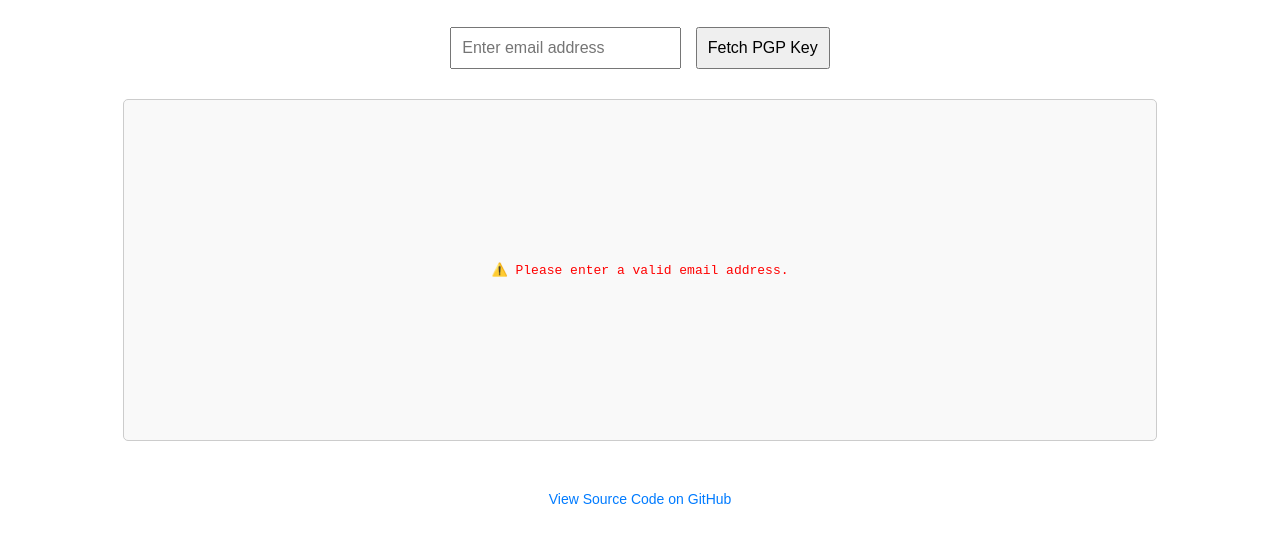
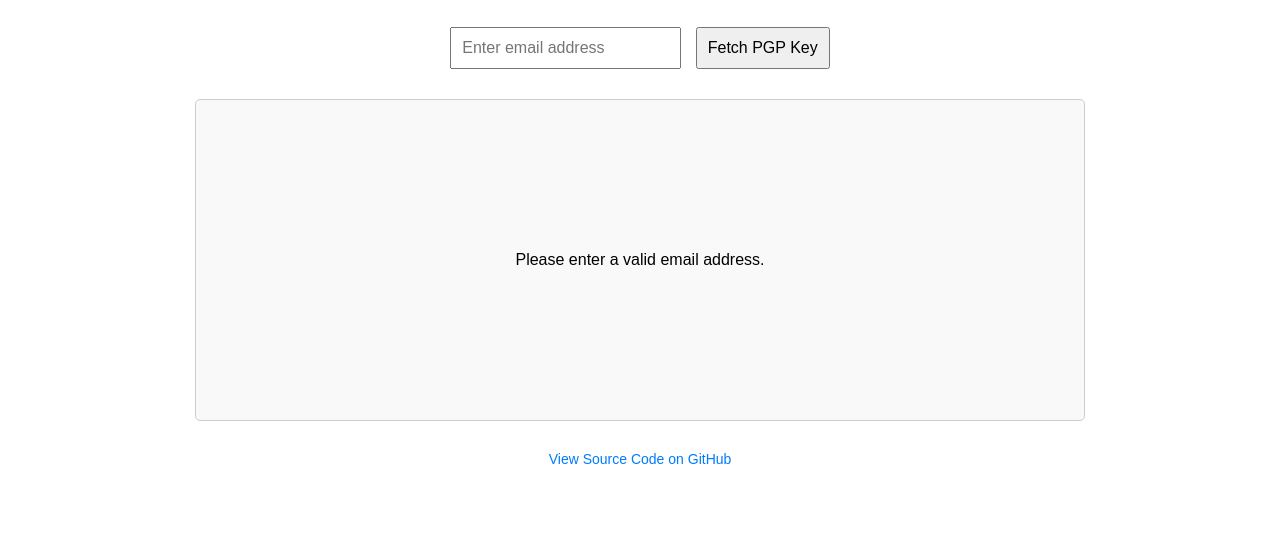
Before and after one commit to privacyjam/Proton-Public-Key-Fetcher, a plain HTML site: page index.html in a window 1280 px wide. Both pictures are taken after a click on the button "Fetch PGP Key". Shown: the part 61-604 px from the top of the page. Drawn offline with Linux system fonts and the light colour scheme.

Commit message:
Update index.html

```diff
--- a/index.html
+++ b/index.html
@@ -23,27 +23,23 @@
         }
 
         #pgpKey {
+            display: flex;
+            justify-content: center;
+            align-items: center;
             background: #f9f9f9;
-            padding: 20px;
+            padding: 10px;
             border: 1px solid #ccc;
             border-radius: 5px;
+            text-align: center;
             white-space: pre-wrap;
             word-wrap: break-word;
-            max-width: 90%;
-            width: 80%;
-            height: 300px; /* Fixed height for the box */
+            max-width: 70%; /* Shorter width */
+            height: 300px; /* Taller height */
+            overflow-y: auto; /* Add scroll if the content overflows */
             margin: 20px auto;
-            display: flex;
-            align-items: center; /* Center text vertically */
-            justify-content: center; /* Center text horizontally */
-            text-align: center; /* Center text for multi-line cases */
-            overflow-y: auto; /* Scrollable for long keys */
         }
 
         .btn-container {
-            display: flex;
-            justify-content: center;
-            gap: 10px;
             margin-top: 15px;
         }
 
@@ -87,7 +83,7 @@
     <h1>Proton Public Key Fetcher</h1>
     <input type="email" id="email" placeholder="Enter email address" required>
     <button onclick="fetchPGPKey()">Fetch PGP Key</button>
-    <pre id="pgpKey">Enter an email to fetch its PGP key.</pre>
+    <div id="pgpKey">Enter an email to fetch the PGP key.</div>
 
     <div class="btn-container">
         <button class="btn-small" id="copyBtn" onclick="copyToClipboard()" style="display:none;">📋 Copy</button>
@@ -105,15 +101,13 @@
             const copyBtn = document.getElementById("copyBtn");
             const downloadLink = document.getElementById("downloadLink");
 
-            // Clear previous results
-            pgpKeyEl.textContent = "Fetching PGP key...";
-            pgpKeyEl.style.color = "black"; // Reset color
+            // Reset the display
+            pgpKeyEl.textContent = "Fetching...";
             copyBtn.style.display = "none";
             downloadLink.style.display = "none";
 
             if (!email) {
-                pgpKeyEl.textContent = "⚠️ Please enter a valid email address.";
-                pgpKeyEl.style.color = "red"; // Error message in red
+                pgpKeyEl.textContent = "Please enter a valid email address.";
                 return;
             }
 
@@ -123,24 +117,19 @@
                 const response = await fetch(url);
                 const text = await response.text();
 
-                if (text.includes("No keys found")) {
-                    pgpKeyEl.textContent = "No PGP key found for this email.";
-                    pgpKeyEl.style.color = "red"; // Error message in red
-                } else {
-                    pgpKeyEl.textContent = text; // Display the PGP key
-                    pgpKeyEl.style.color = "black"; // Reset to default text color
+                pgpKeyEl.textContent = text; // Display the API response directly
 
-                    // Show copy and download buttons
+                // Show copy and download options if key is found
+                if (!text.includes("No keys found")) {
                     copyBtn.style.display = "inline-block";
                     downloadLink.style.display = "inline-block";
 
-                    // Set download link for .asc file
+                    // Set download link for the .asc file
                     const blob = new Blob([text], { type: "text/plain" });
                     downloadLink.href = URL.createObjectURL(blob);
                 }
             } catch (error) {
                 pgpKeyEl.textContent = "Error fetching key. Please try again.";
-                pgpKeyEl.style.color = "red"; // Error message in red
             }
         }
 
```
